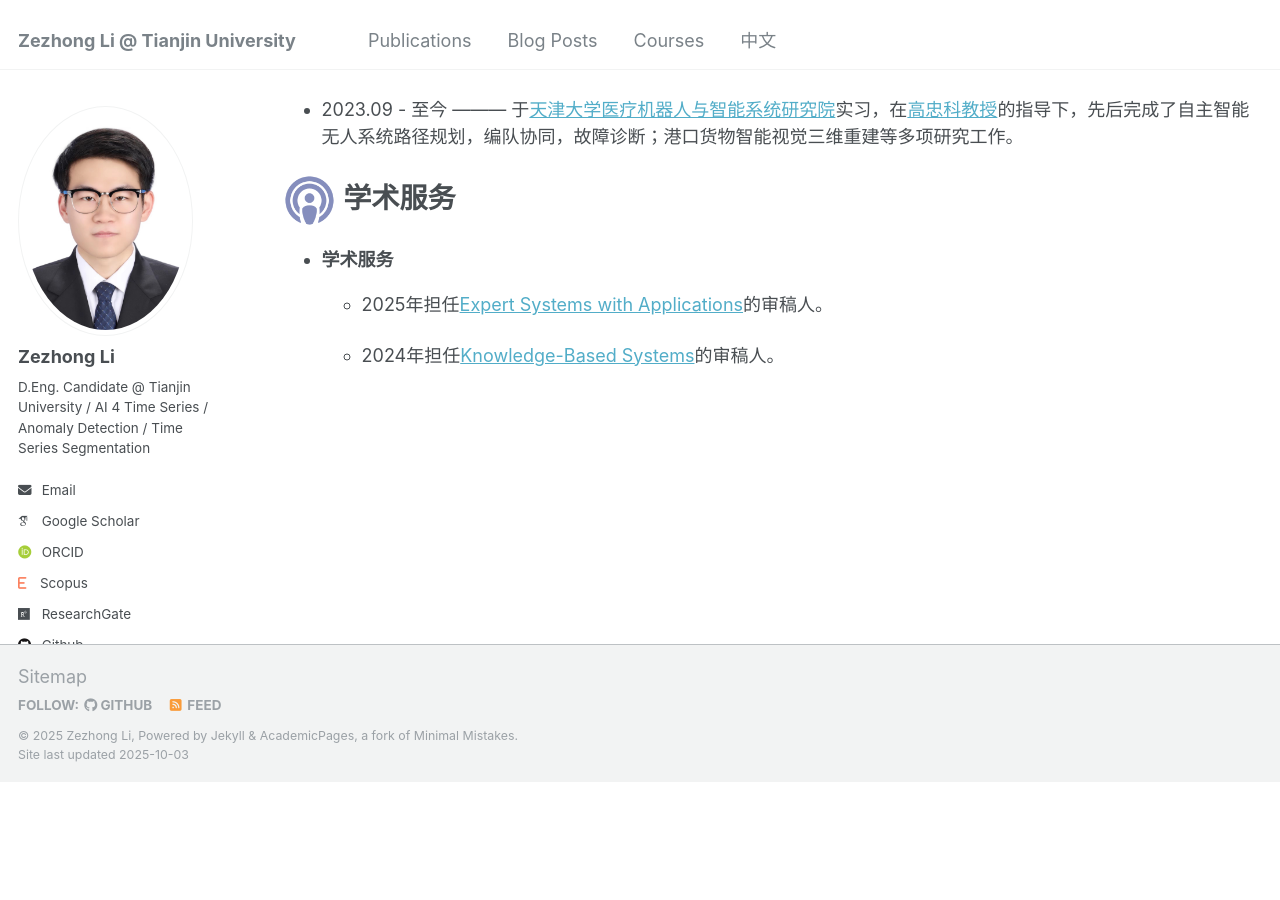
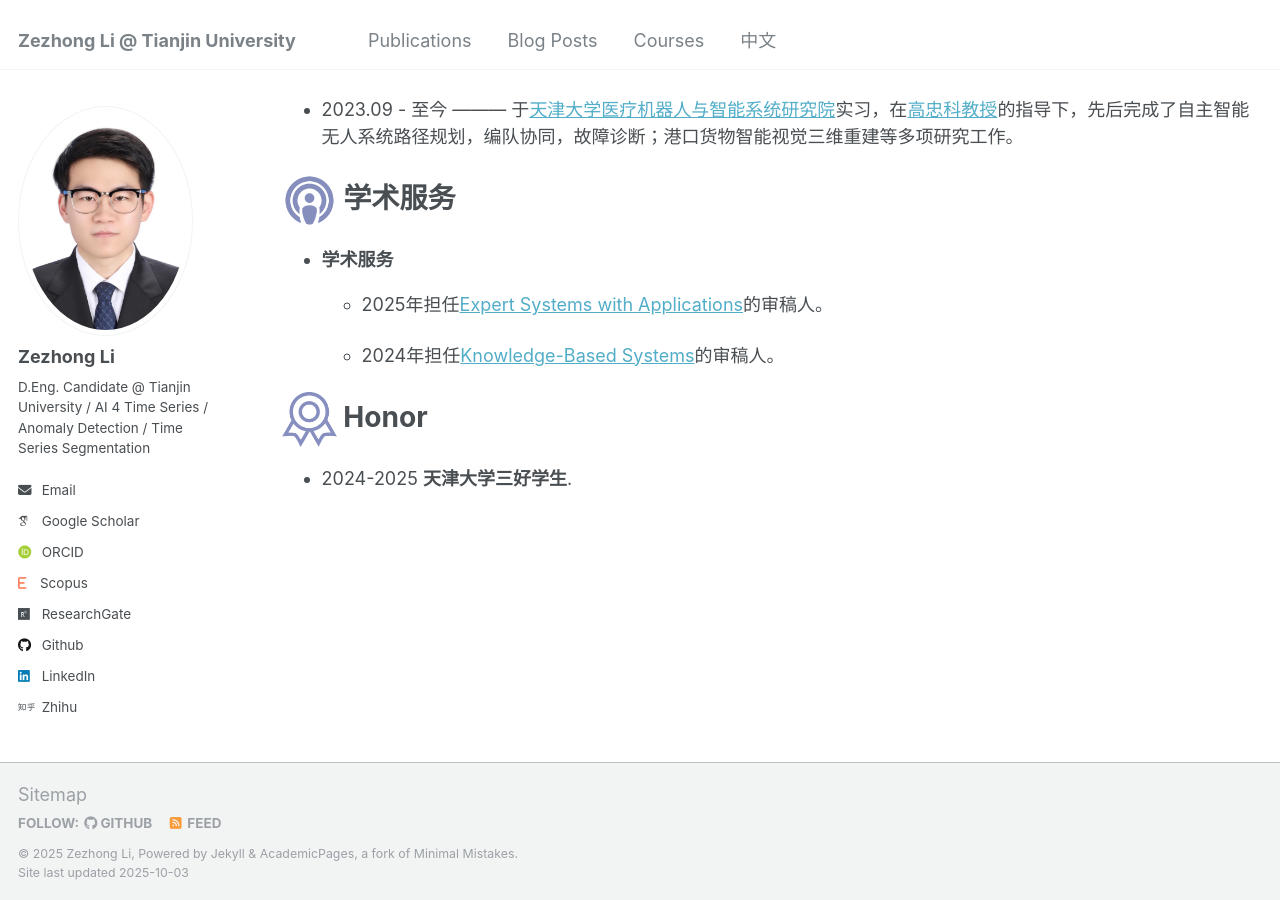
Before and after one commit to lzz19980125/lzz19980125.github.io, a Jekyll site: the page built from _pages/chinese.md, in a window 1280 px wide and 900 px high, scrolled down 2346 px. Built offline with Jekyll 4.4.1, drawn with Linux system fonts in a browser that asks for light colours; some web fonts are replaced; before the commit the page ends 3128 px from its top, so only the background shows below that.

Commit message:
Update chinese.md

```diff
--- a/_pages/chinese.md
+++ b/_pages/chinese.md
@@ -80,3 +80,7 @@
   - 2025年担任<span style="color:rgb(95,181,206)">[Expert Systems with Applications](https://lzz19980125.github.io/files/Certificate_ESWA_Recognised.pdf)</span>的审稿人。
 
   - 2024年担任<span style="color:rgb(95,181,206)">[Knowledge-Based Systems](https://lzz19980125.github.io/files/Certificate_KBS_reviewer.pdf)</span>的审稿人。
+
+# <img src="../images/honor.png" width="55" height="50"> Honor
+
+- 2024-2025 **天津大学三好学生**.
```
